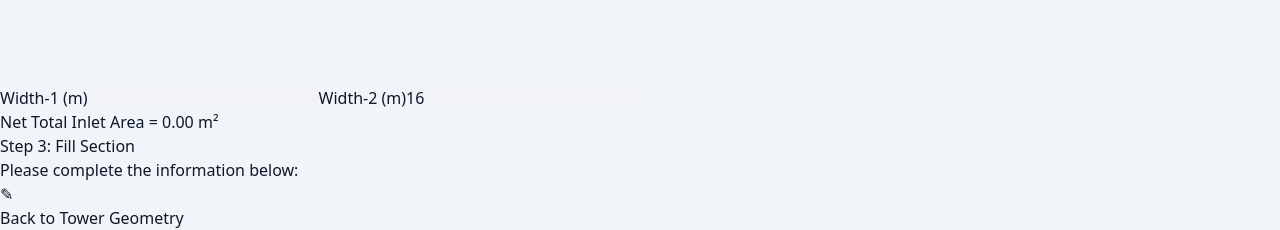
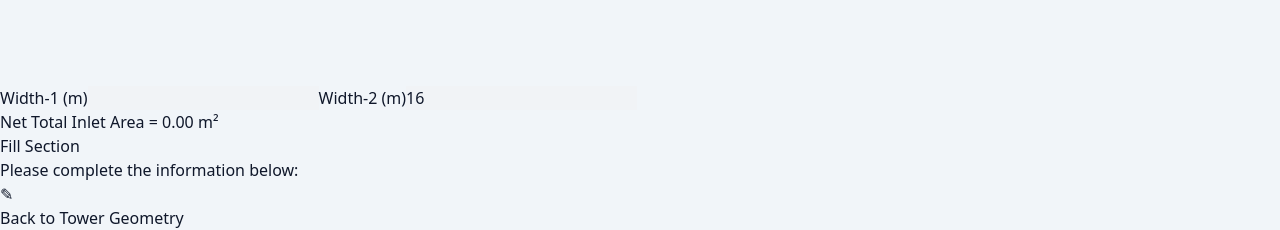
Before and after one commit to muhsinaltintop/CTC, a Next.js app: page / in a window 1280 px wide. Shown: the part 2640-2870 px from the top of the page. Built offline with nearby package versions, Linux system fonts and the light colour scheme.

Commit message:
Update title in FillSectionStep component

```diff
--- a/components/organisms/FillSectionStep.tsx
+++ b/components/organisms/FillSectionStep.tsx
@@ -89,7 +89,7 @@ export function FillSectionStep({
     <section className="rounded-xl border border-slate-200 bg-white p-5 shadow-sm">
       <div className="mb-3 flex items-center justify-between gap-4">
         <StepHeader
-          title="Step 3: Fill Section"
+          title="Fill Section"
           description="Please complete the information below:"
           canEdit={canEdit}
           onEdit={onEdit}
```
